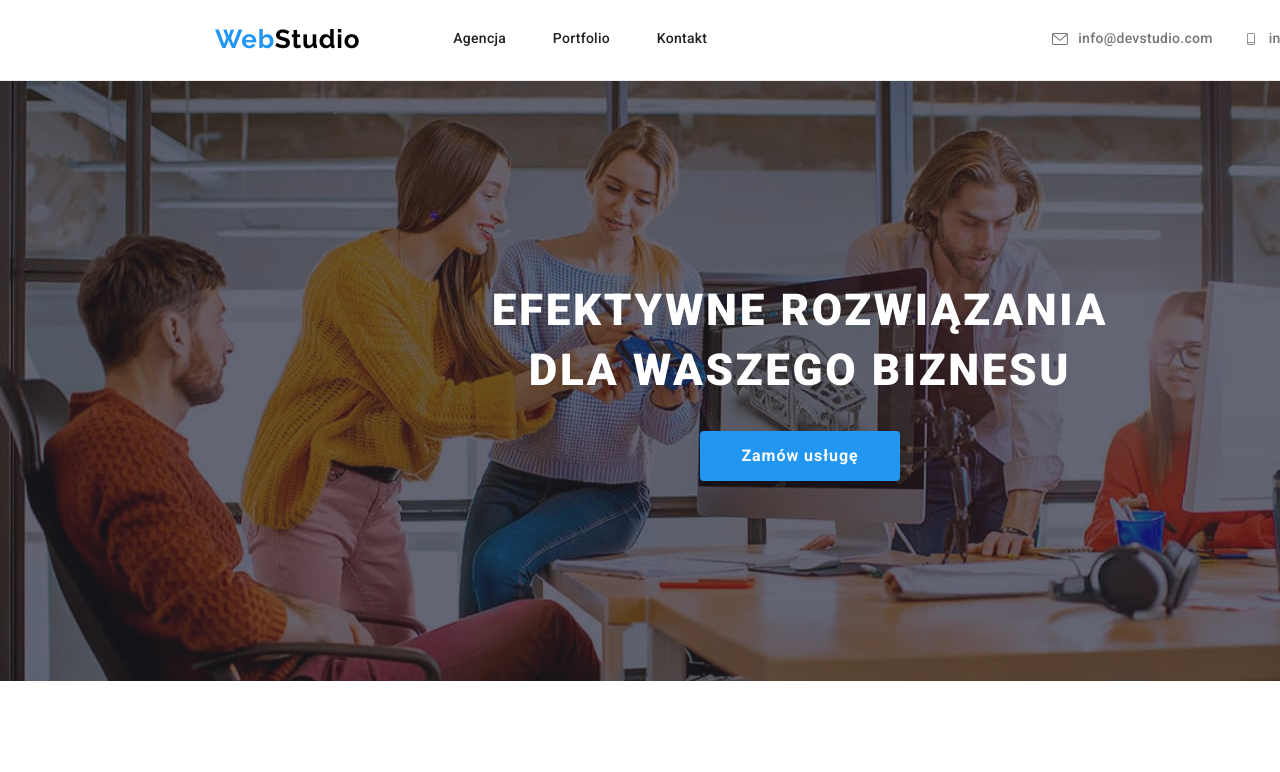
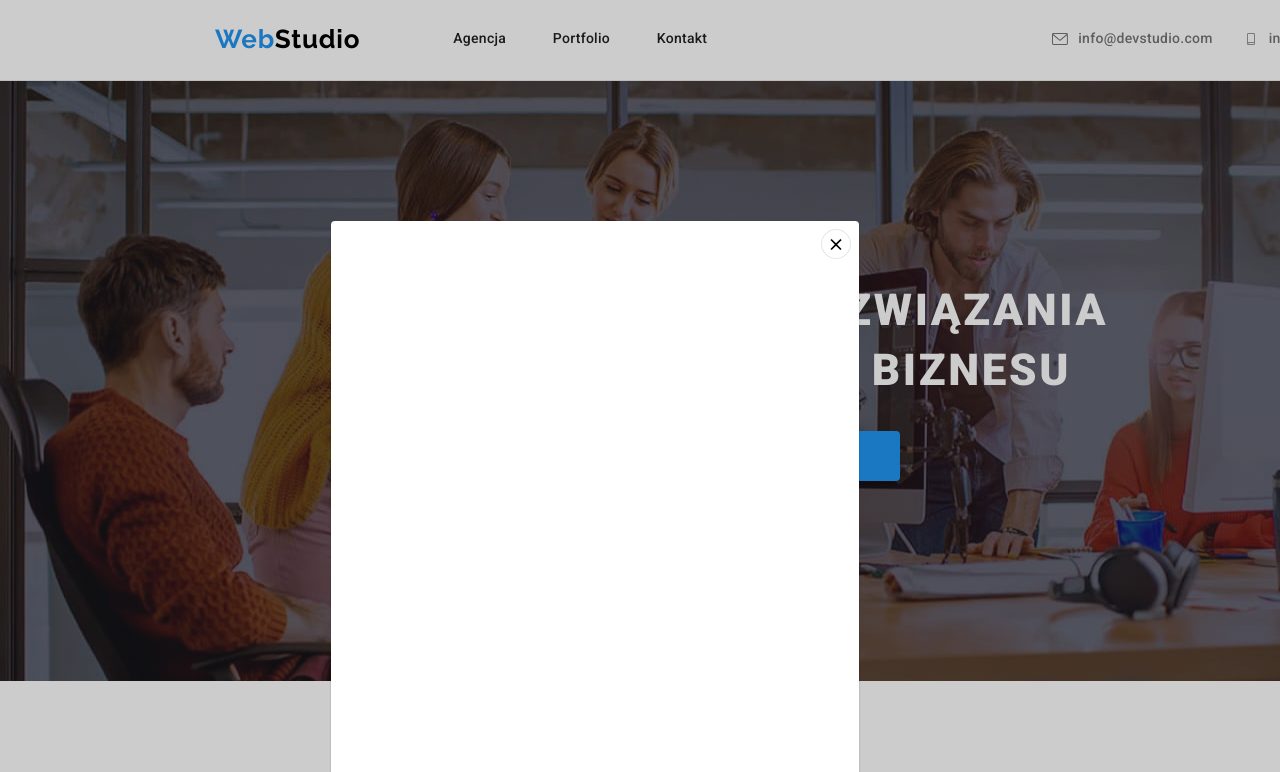
Before and after one commit to SochaStanislaw/goit-markup-hw-05, a plain HTML site: page index.html in a window 1280 px wide. Both pictures are taken after a click on the button "Zamów usługę". Shown: the top 772 px of the page. Drawn offline with nearby package versions, Linux system fonts and the light colour scheme.

Commit message:
backup_1

```diff
--- a/css/styles.css
+++ b/css/styles.css
@@ -7,6 +7,7 @@
     padding: 0;
 }
 
+/* ROOT-BEGIN */
 :root {
     --background-color: #FFFFFF;
     --main-card-background-color: #2F303A;
@@ -19,24 +20,85 @@
     --paragraph-font-color: #757575;
     --footer-bg-color: #2F303A
 }
+/* ROOT-END */
 
+/* BODY-STYLE-BEGIN */
 body {
 font-family: var(--main-font);
 background-color: var(--background-color);
 width: 1600px;
 margin: 0 auto;
+/* z-index: 1; */
 }
+/* BODY-STYLE-END */
 
+/* CONTENT-CONTAINER-STYLE-BEGIN */
 .container {
     width: 1200px;
     margin: 0 auto;
 }
+/* CONTENT-CONTAINER-STYLE-END */
 
+/* SECTION'S SPACE BEETWEN-BEGIN */
 .section {
     padding-bottom: 94px;
 }
+/* SECTION'S SPACE BEETWEN-END */
 
-/* header */
+/* ---------------------------------------------- */
+
+/* AGENCJA-PAGE-BEGIN */
+
+/* MODAL-BOX-BEGIN */
+.is-hidden {
+    pointer-events: none;
+    visibility: hidden;
+    opacity: 0;
+    transform: translateX(-50%) translateY(-50%) scale(0) rotate(0deg)
+    skew(40deg, 40deg);
+}
+
+.backdrop {
+    position: fixed;
+    top: 0;
+    left: 0;
+    width: 100%;
+    height: 100%;
+    z-index: 1;
+    background: rgba(0, 0, 0, 0.2);
+}
+
+.modal-box {
+    width: 528px;
+    height: 581px;
+    position: absolute;
+    top: 221px;
+    left: calc(50% - 309px);
+    z-index: 2;
+    background-color: #FFFFFF;
+    border-radius: 4px;
+    box-shadow:
+        0px 1px 3px
+            rgba(0, 0, 0, 0.12),
+        0px 1px 1px
+            rgba(0, 0, 0, 0.14),
+        0px 2px 1px
+            rgba(0, 0, 0, 0.2);
+}
+
+.close-modal-button {
+    width: 30px;
+    height: 30px;
+    position: relative;
+    top: 8px;
+    left: 490px;
+    background: #ffffff;
+    border: 1px solid rgba(0, 0, 0, 0.1);
+    border-radius: 50%;
+}
+/* MODAL-BOX-END */
+
+/* NAV-MENU-BAR-BEGIN */
 /* header&footer common styles */
 .head-foot-common-styles {
 font-family: 'Raleway', 'Roboto', sans-serif;
@@ -148,8 +210,11 @@ span.web-title-style {
     fill: #2196F3;
     color: #2196F3;
 }
+/* NAV-MENU-BAR-END */
 
-/* main */
+/* MAIN-BEGIN */
+
+/* SECTION-NO-1-MAIN HEADING-BEGIN */
 /* section-no-1: main card color */
 .section-no-1 {
     text-align: center;
@@ -176,6 +241,7 @@ span.web-title-style {
     color: #ffffff;
     margin-bottom: 30px;
 }
+
 /* button "zamów usługę */
 .order-button {
     width: 200px;
@@ -191,7 +257,9 @@ span.web-title-style {
     border: none;
     cursor: pointer;
 }
+/* SECTION-NO-1-END */
 
+/* SECTION-NO-2-OUR ADVENTAGES-BEGIN */
 /* section-no-2: nasze zalety */
 .section-no-2-box-style ul {
     list-style: none;
@@ -229,7 +297,9 @@ span.web-title-style {
     letter-spacing: 0.03em;
     color: var(--paragraph-font-color);
 }
+/* SECTION-NO-2-END */
 
+/* SECTION-NO-3-WHAT WE DO-BEGIN */
 /* section-no-3: "czym się zajmujemy" */
 .section-no-3-heading {
     font-weight: 700;
@@ -261,7 +331,9 @@ span.web-title-style {
     height: 294px;
     padding: 0 15px 0 15px;
 }
+/* SECTION-NO-3-END */
 
+/* SECTION-NO-4-OUR TEAM */
 /* section-no-4: "Nasz zespół" */
 .section-no-4-style {
     background-color: var(--ourteam-background-color);
@@ -338,7 +410,9 @@ span.web-title-style {
     justify-content: space-between;
     padding: 16px 32px 18px 32px;
 }
+/* SECTION-NO-4-END */
 
+/* SECTION-NO-5-OUR CUSTOMRES-BEGIN */
 /* section-no-5: "Nasi klienci" */
 .section-no-5-heading {
     font-weight: 700;
@@ -378,11 +452,13 @@ span.web-title-style {
     border: 1px solid #2196F3;
     cursor: pointer;
 }
+/* SECTION-NO-5-END */
+/* AGENCJA-PAGE-END */
 
 /* ---------------------------------------------- */
-/* portfolio-begin */
-/* portfolio-section-no-1 */
-/* filters buttons */
+
+/* PORTFOLIO-PAGE-BEGIN */
+/* PORTFOLIO-SECTION-NO-1-FILTER BUTTONS-BEGIN */
 .portfolio-section-no-1 ul {
     list-style-type: none;
     display: flex;
@@ -413,7 +489,7 @@ span.web-title-style {
     0px 2px 2px rgba(0, 0, 0, 0.12)
 }
 
-/* portfolio-section-no-2 */
+/* PORTFOLIO-SECTION-NO-2-PROJECT' CARDS-BEGIN */
 /* portfolio-cards */
 .portfolio-section-no-2-content-box .project-shadow:hover,
 .portfolio-section-no-2-content-box .project-shadow:focus {
@@ -456,8 +532,12 @@ span.web-title-style {
     letter-spacing: 0.03em;
     color: var(--paragraph-font-color);
 }
+/* PORTFOLIO-SECTION-NO-2-END */
+/* PORTFOLIO-PAGE-END */
 
-/* FOOTER-BEGIN */
+/* ---------------------------------------------- */
+
+/* FOOTER-BAR-BEGIN */
 .flex-box-footer {
     display: flex;
     padding: 60px 863px 60px 215px;
@@ -531,4 +611,4 @@ address.footer-address-box {
     display: flex;
     gap: 10px;
 }
-/* FOOTER-END */
+/* FOOTER-BAR-END */
--- a/index.html
+++ b/index.html
@@ -21,17 +21,37 @@
     <link rel="stylesheet" href="./css/styles.css" />
   </head>
   <body>
+    <!-- MODAL-BOX-BEGIN -->
+    <div data-modal class="modal is-hidden backdrop">
+      <div class="modal-box">
+        <button data-modal-close class="close-modal-button">
+          <svg>
+            <use
+              href="./images/SVG/modal-box-close.svg#icon-close-black-18dp-2-1"
+              width="18px"
+              height="18px"
+              x="4.5px"
+              y="6px"
+            ></use>
+          </svg>
+        </button>
+      </div>
+    </div>
+    <!-- MODAL-BOX-END -->
+    <!-- NAV-MENU-BAR-BEGIN -->
     <header class="header-nav-border">
       <div class="container">
         <div class="header-nav-box">
           <a
             class="head-foot-common-styles header-title-style"
-            href="index.html"
+            href="./index.html"
             ><span class="web-title-style">Web</span>Studio</a
           >
           <nav>
             <ul class="menu-nav">
-              <li><a class="agencja-link" href="">Agencja</a></li>
+              <li>
+                <a class="agencja-link" href="./index.html">Agencja</a>
+              </li>
               <li>
                 <a class="portfolio-link" href="./portfolio.html">Portfolio</a>
               </li>
@@ -61,6 +81,7 @@
         </div>
       </div>
     </header>
+    <!-- NAV-MENU-BAR-END -->
     <main>
       <!-- SECTION-NO-1-MAIN HEADING-BEGIN -->
       <div class="section">
@@ -69,12 +90,14 @@
             <h1 class="main-card-heading">
               efektywne rozwiązania dla waszego biznesu
             </h1>
-            <button class="order-button" type="button">Zamów usługę</button>
+            <button data-modal-open class="order-button" type="button">
+              Zamów usługę
+            </button>
           </div>
         </section>
       </div>
       <!-- SECTION-NO-1-END -->
-      <!-- SECTION-NO-2-NASZE ZALETY-BEGIN -->
+      <!-- SECTION-NO-2-OUR ADVENTAGES-BEGIN -->
       <section class="section">
         <div class="container section-no-2-box-style">
           <ul>
@@ -499,6 +522,7 @@
       </section>
       <!-- SECTION-NO-5-END -->
     </main>
+    <!-- FOOTER-BAR-BEGIN -->
     <footer class="footer-contact-style">
       <div class="flex-box-footer">
         <div class="container footer-contact-position">
@@ -601,5 +625,9 @@
         </div>
       </div>
     </footer>
+    <!-- FOOTER-BAR-END -->
+    <!-- MODAL-SCRIPT-JS-BEGIN -->
+    <script src="./js/modal.js"></script>
+    <!-- MODAL-WINDOW-JS-END -->
   </body>
 </html>
--- /dev/null
+++ b/js/modal.js
@@ -0,0 +1,14 @@
+(() => {
+    const refs = {
+      openModalBtn: document.querySelector("[data-modal-open]"),
+      closeModalBtn: document.querySelector("[data-modal-close]"),
+      modal: document.querySelector("[data-modal]"),
+    };
+
+    refs.openModalBtn.addEventListener("click", toggleModal);
+    refs.closeModalBtn.addEventListener("click", toggleModal);
+
+    function toggleModal() {
+      refs.modal.classList.toggle("is-hidden");
+    }
+  })();
```
Also changed, not shown: portfolio.html (+10 -2 lines), images/SVG/modal-box-close.svg (added).
